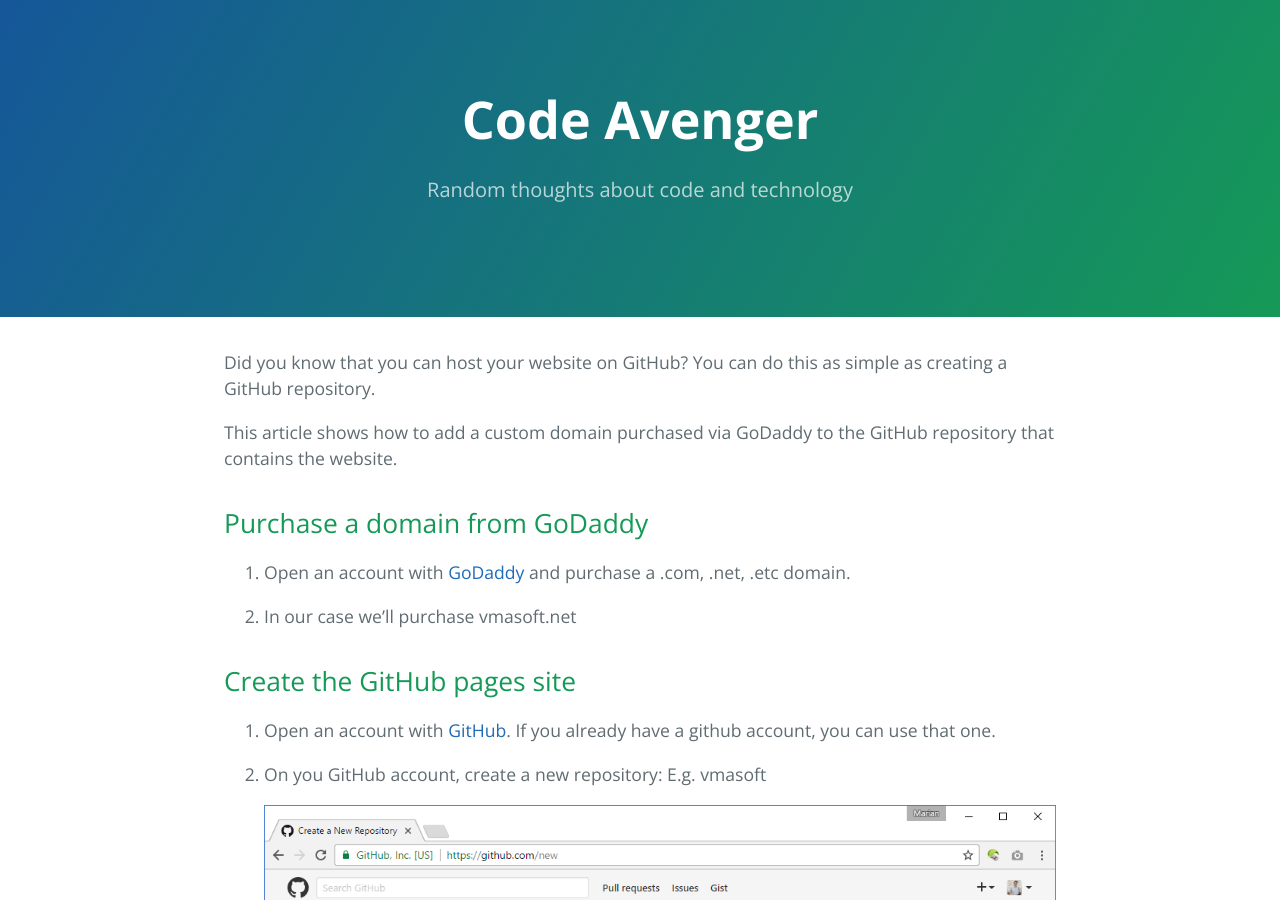
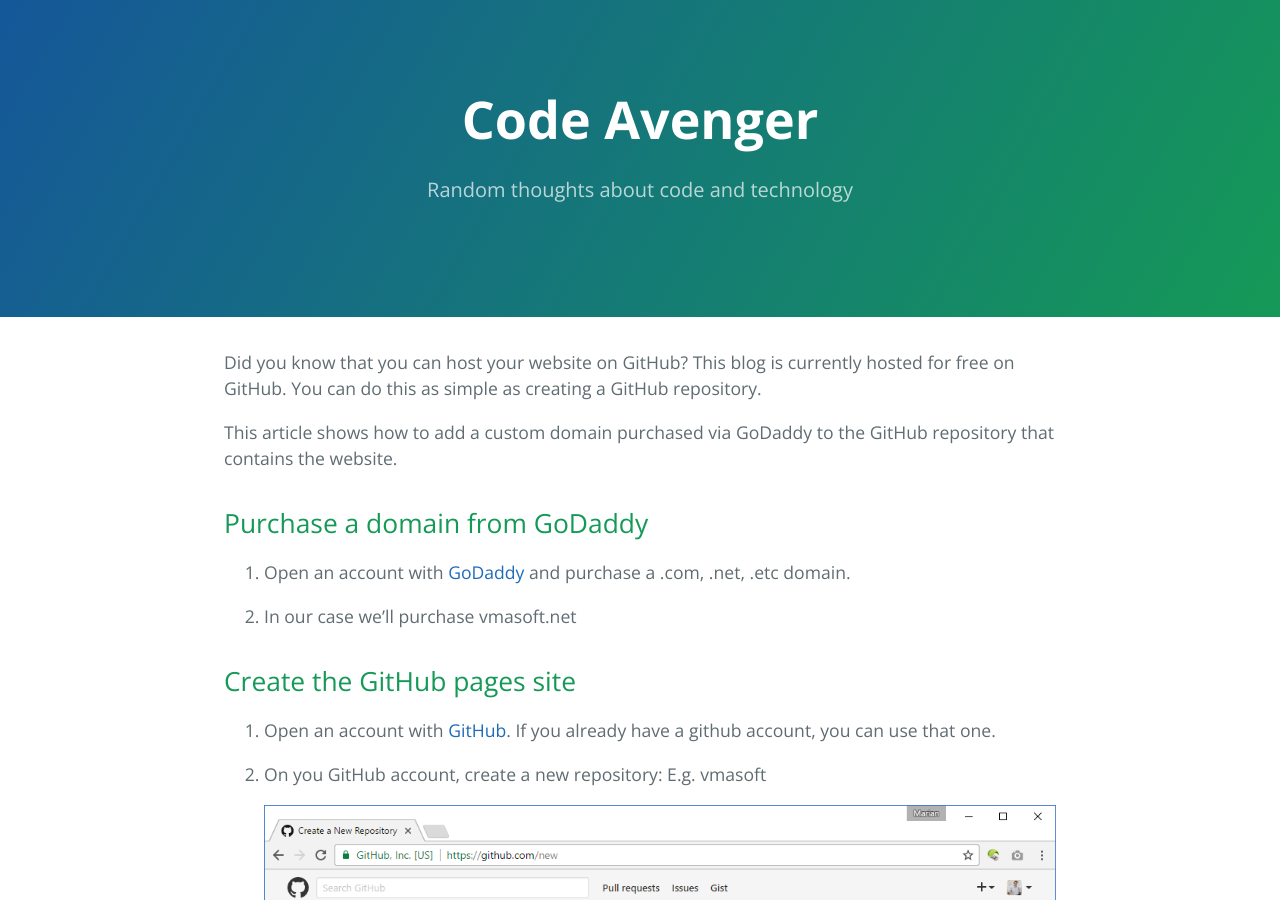
Before and after one commit to mveteanu/CodeAvenger, a Jekyll site: the page built from _posts/2017-01-09-Add-a-custom-domain-to-a-GitHub-repository.md, in a window 1280 px wide and 900 px high. Built offline with Jekyll 4.4.1, drawn with Linux system fonts in a browser that asks for light colours; nearby versions of some CDN libraries; our own code applies the rules of GitHub Pages for plain Markdown files.

Commit message:
Update 2017-01-09-Add-a-custom-domain-to-a-GitHub-repository.md

```diff
--- a/_posts/2017-01-09-Add-a-custom-domain-to-a-GitHub-repository.md
+++ b/_posts/2017-01-09-Add-a-custom-domain-to-a-GitHub-repository.md
@@ -1,4 +1,4 @@
-Did you know that you can host your website on GitHub? You can do this as simple as creating a GitHub repository.
+Did you know that you can host your website on GitHub? This blog is currently hosted for free on GitHub. You can do this as simple as creating a GitHub repository.
 
 This article shows how to add a custom domain purchased via GoDaddy to the GitHub repository that contains the website.
 
```
